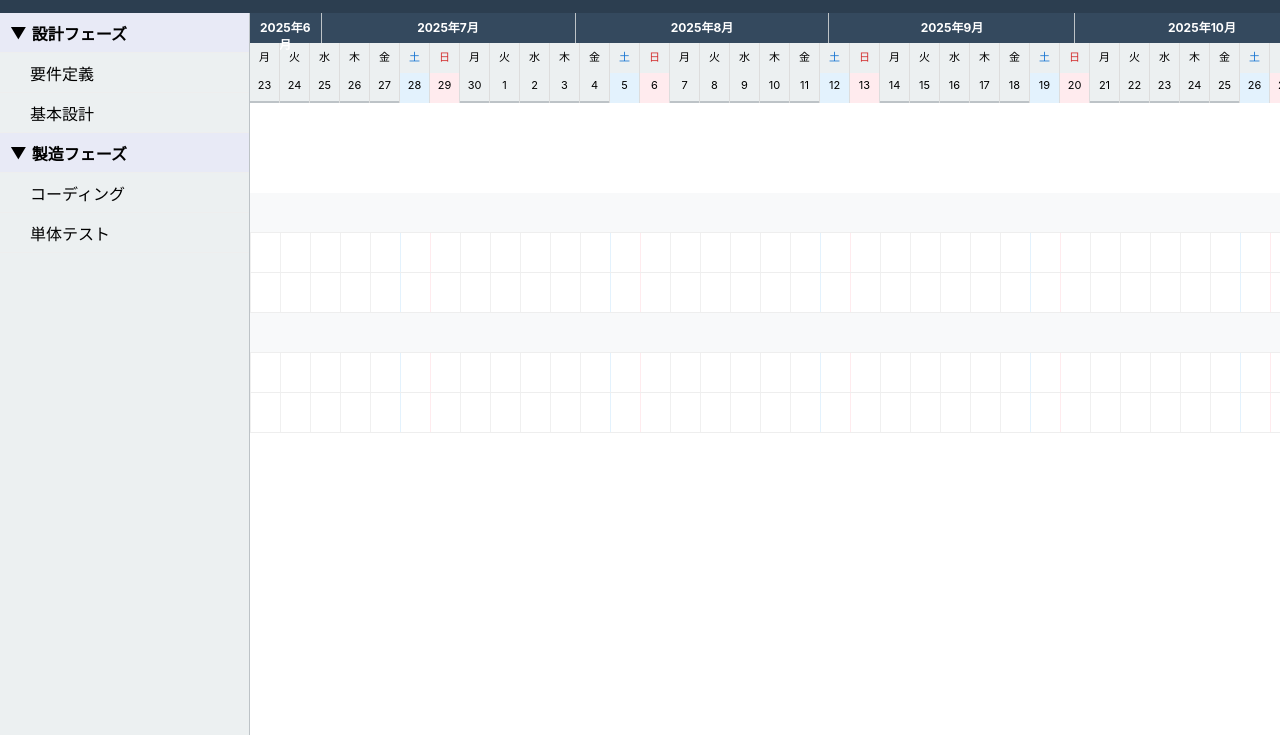
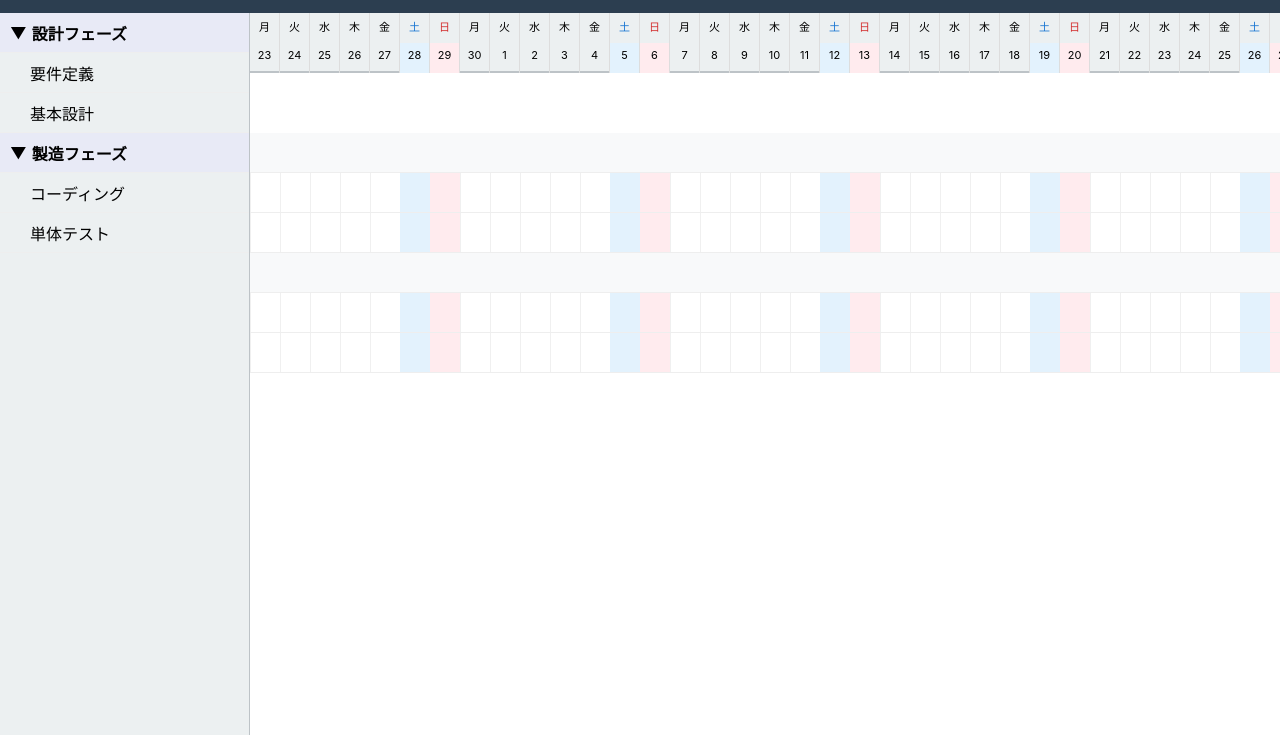
Before and after one commit to 33fishpaste/gantt_chart, a plain HTML site: page index.html in a window 1280 px wide. Shown: the part 65-800 px from the top of the page. Drawn offline with Linux system fonts and the light colour scheme.

Commit message:
Remove month header and adjust timeline

```diff
--- a/index.html
+++ b/index.html
@@ -28,7 +28,6 @@
             <div class="gantt-container">
                 <div class="gantt-grid" id="gantt-grid">
                     <div class="timeline-header">
-                        <div class="month-row" id="month-row"></div>
                         <div class="weekday-row" id="weekday-row"></div>
                         <div class="date-row" id="date-row"></div>
                     </div>
--- a/script.js
+++ b/script.js
@@ -121,10 +121,8 @@ function addWorkDays(start, workDays) {
 
 // タイムラインヘッダーの描画
 function renderTimeline() {
-    const monthRow = document.getElementById('month-row');
     const weekdayRow = document.getElementById('weekday-row');
     const dateRow = document.getElementById('date-row');
-    monthRow.innerHTML = '';
     weekdayRow.innerHTML = '';
     dateRow.innerHTML = '';
 
@@ -132,32 +130,12 @@ function renderTimeline() {
     document.querySelectorAll('.grid-line').forEach(line => line.remove());
 
     const endDate = new Date(startDate);
-    endDate.setFullYear(endDate.getFullYear() + 1);
-
-    let currentMonth = -1;
-    let monthStartIndex = 0;
-    let daysInCurrentMonth = 0;
+    endDate.setDate(endDate.getDate() + 365);
 
     for (let d = new Date(startDate); d < endDate; d.setDate(d.getDate() + 1)) {
-        const month = d.getMonth();
         const date = d.getDate();
         const dayOfWeek = d.getDay();
         const dateStr = d.toISOString().split('T')[0];
-
-        // 月の表示
-        if (month !== currentMonth) {
-            if (currentMonth !== -1) {
-                const monthCell = document.createElement('div');
-                monthCell.className = 'month-cell';
-                monthCell.style.width = (daysInCurrentMonth * cellWidth) + 'px';
-                monthCell.textContent = new Date(d.getFullYear(), currentMonth).toLocaleDateString('ja-JP', { year: 'numeric', month: 'long' });
-                monthRow.appendChild(monthCell);
-            }
-            currentMonth = month;
-            monthStartIndex = dateRow.children.length;
-            daysInCurrentMonth = 0;
-        }
-        daysInCurrentMonth++;
 
         // 曜日の表示
         const weekdayCell = document.createElement('div');
@@ -205,14 +183,7 @@ function renderTimeline() {
         document.getElementById('task-rows').appendChild(gridLine);
     }
 
-    // 最後の月を追加
-    if (daysInCurrentMonth > 0) {
-        const monthCell = document.createElement('div');
-        monthCell.className = 'month-cell';
-        monthCell.style.width = (daysInCurrentMonth * cellWidth) + 'px';
-        monthCell.textContent = new Date(endDate.getFullYear(), currentMonth).toLocaleDateString('ja-JP', { year: 'numeric', month: 'long' });
-        monthRow.appendChild(monthCell);
-    }
+    // 月表示は不要なので何もしない
 }
 
 // 祝日の切り替え
--- a/style.css
+++ b/style.css
@@ -58,7 +58,7 @@ body {
     border-bottom: 2px solid #bdc3c7;
     z-index: 10;
     display: flex;
-    height: 90px;
+    height: 60px;
 }
 
 .month-row {
@@ -74,7 +74,7 @@ body {
     height: 30px;
     display: flex;
     position: absolute;
-    top: 30px;
+    top: 0;
     left: 0;
     right: 0;
 }
@@ -83,7 +83,7 @@ body {
     height: 30px;
     display: flex;
     position: absolute;
-    top: 60px;
+    top: 30px;
     left: 0;
     right: 0;
 }
@@ -157,7 +157,7 @@ body {
 
 #task-rows {
     position: relative;
-    margin-top: 90px; /* height of timeline header */
+    margin-top: 60px; /* height of timeline header */
 }
 
 .task-row {
@@ -267,10 +267,8 @@ body {
     pointer-events: none;
 }
 
-.grid-line.weekend {
-    width: 30px;
-}
-
+.grid-line.saturday,
+.grid-line.sunday,
 .grid-line.holiday {
     width: 30px;
 }
```
